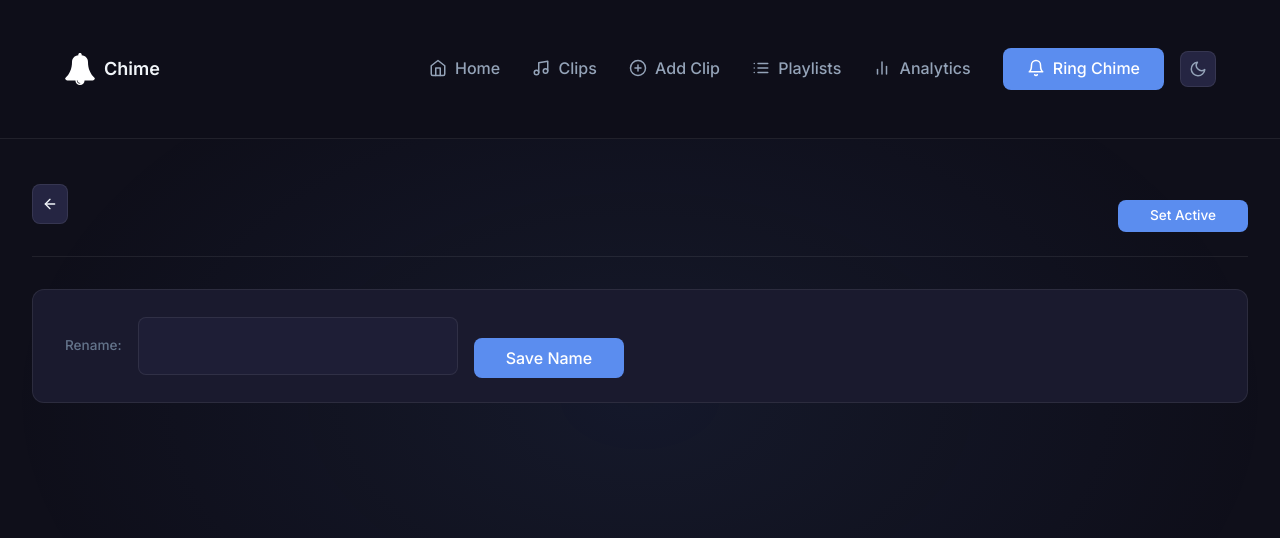
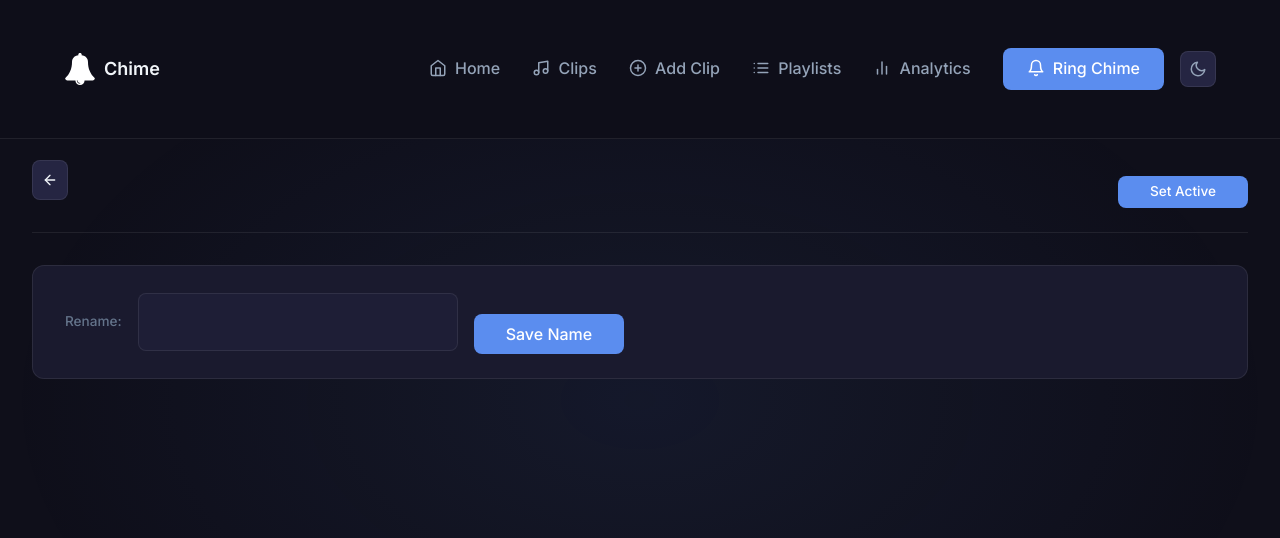
Before and after one commit to PoDuck/pi_chime, a Django app: template clips/templates/clips/playlist_detail.html in a window 1280 px wide. Shown: the top 538 px of the page. Run offline with Django 5.2, Linux system fonts and the light colour scheme; the template is opened without the code that fills it, so the values that code supplies are empty; some libraries are stand-ins or nearby versions.

Commit message:
Pad detail-header row with padding instead of margin
Co-Authored-By: Claude Sonnet 4.6 <noreply@anthropic.com>

```diff
--- a/clips/templates/clips/playlist_detail.html
+++ b/clips/templates/clips/playlist_detail.html
@@ -9,7 +9,6 @@
         display: flex;
         align-items: center;
         gap: var(--space-lg);
-        margin-top: var(--space-lg);
         margin-bottom: var(--space-xl);
         padding: var(--space-lg) 0;
         border-bottom: 1px solid var(--border-subtle);
```
